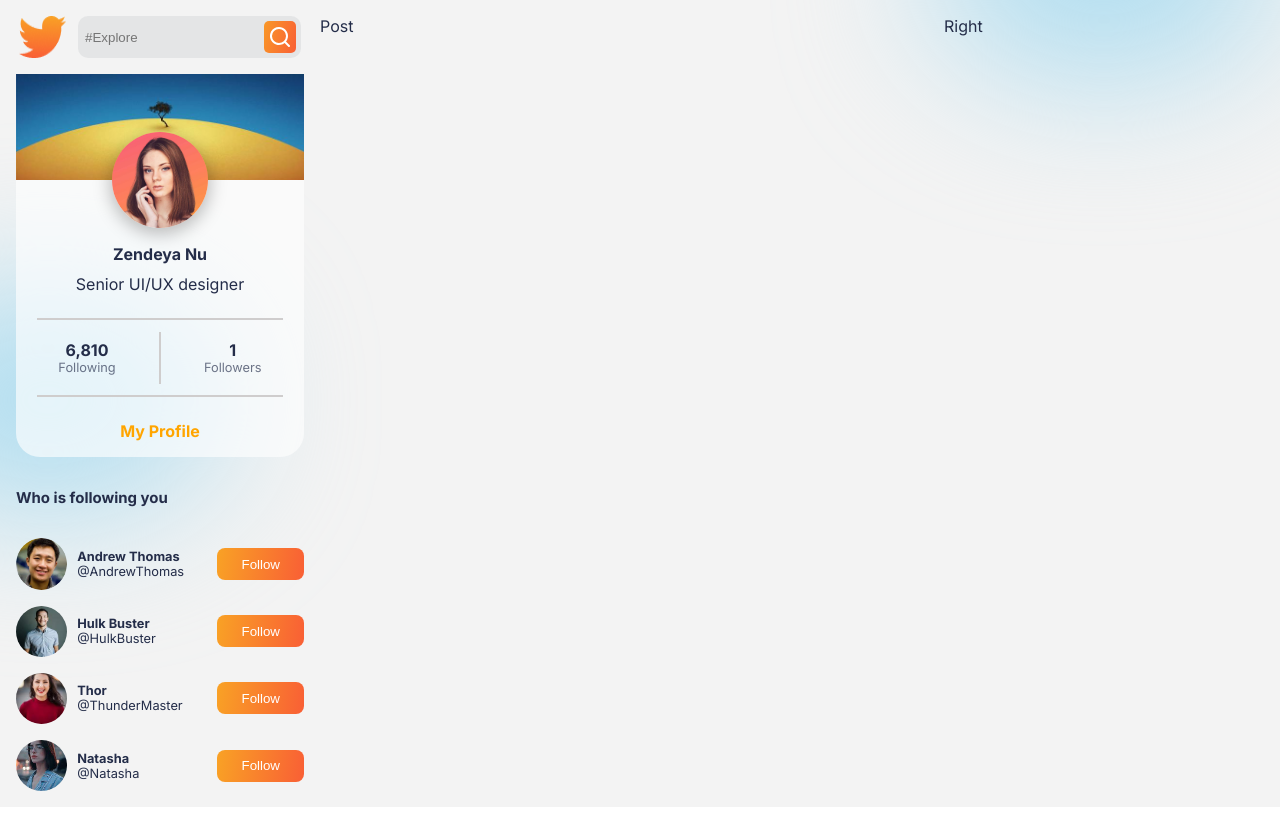
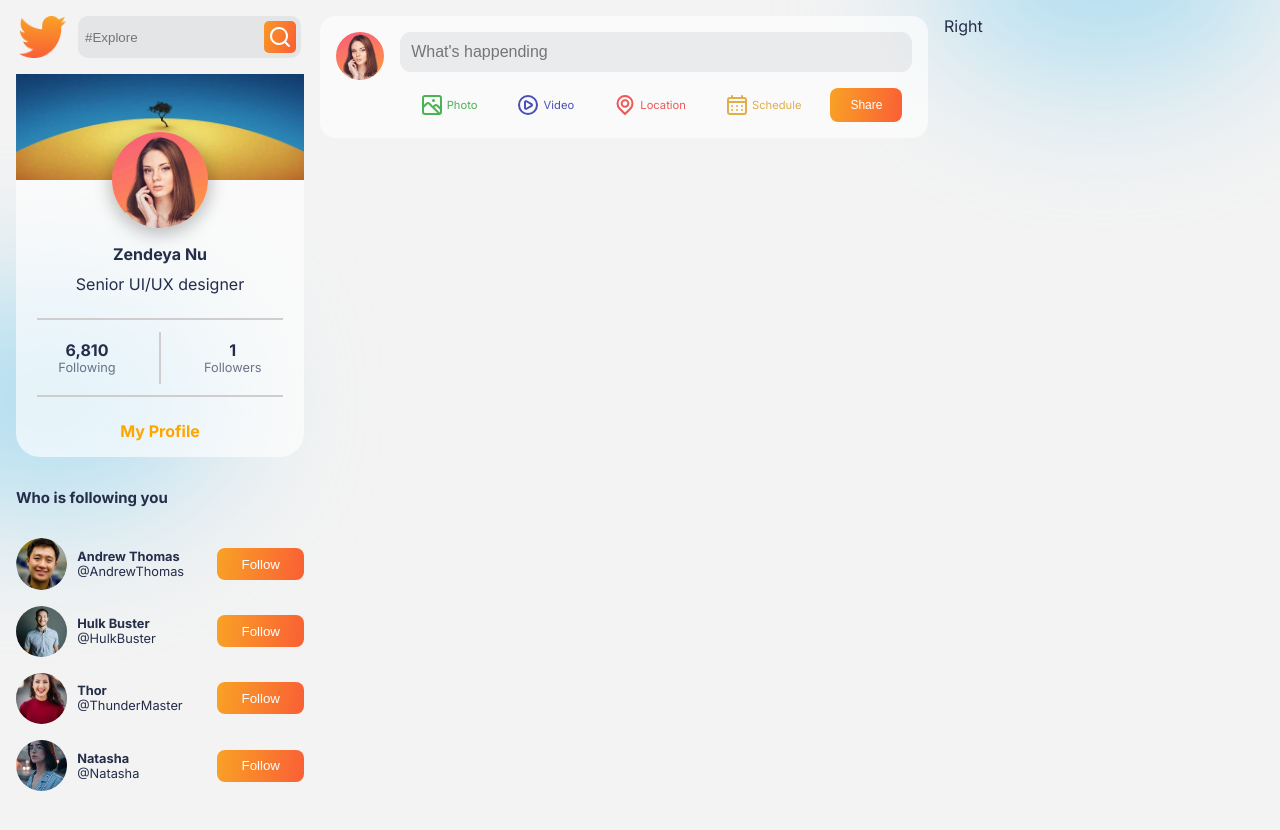
Before and after one commit to ConnectWithNoor/connectbook, a React (Create React App) app: page / in a window 1280 px wide. Before the commit the page ends 807 px from the top, so only its background shows below. Built offline with nearby package versions, Linux system fonts and the light colour scheme.

Commit message:
PostShare component

```diff
--- /dev/null
+++ b/src/components/PostShare/PostShare.css
@@ -0,0 +1,70 @@
+.postShare {
+  display: flex;
+  gap: 1rem;
+  background-color: var(--cardColor);
+  padding: 1rem;
+  border-radius: 1rem;
+}
+
+.postShare > img {
+  border-radius: 50%;
+  width: 3rem;
+  height: 3rem;
+}
+
+.inputDiv {
+  display: flex;
+  flex-direction: column;
+  width: 90%;
+  gap: 1rem;
+}
+
+.inputDiv > input {
+  background-color: var(--inputColor);
+  border-radius: 0.7rem;
+  padding: 0.7rem;
+  font-size: 1rem;
+  border: none;
+  outline: none;
+}
+
+.postOptions {
+  display: flex;
+  justify-content: space-around;
+}
+
+.option {
+  display: flex;
+  align-items: center;
+  gap: 0.2rem;
+  justify-content: center;
+  font-size: 0.7rem;
+  padding: 5px 10px;
+  border-radius: 10px;
+}
+
+.option:hover {
+  cursor: pointer;
+}
+
+.ps-button {
+  padding: 5px 20px;
+  font-size: 0.75rem;
+}
+
+.previewImage {
+  position: relative;
+}
+
+.previewImage > svg {
+  position: absolute;
+  right: 1rem;
+  top: 0.5rem;
+  cursor: pointer;
+}
+
+.previewImage > img {
+  width: 100%;
+  max-height: 20rem;
+  object-fit: cover;
+}
--- /dev/null
+++ b/src/components/PostShare/PostShare.jsx
@@ -0,0 +1,73 @@
+import { useState, useRef } from 'react';
+import './PostShare.css';
+
+import {
+  UilScenery,
+  UilPlayCircle,
+  UilLocationPoint,
+  UilSchedule,
+  UilTimes,
+} from '@iconscout/react-unicons';
+
+const PostShare = () => {
+  const [image, setImage] = useState(null);
+  const imageRef = useRef();
+
+  const imageChange = (e) => {
+    if (e.target.files && e.target.files[0]) {
+      const img = e.target.files[0];
+      setImage({ image: URL.createObjectURL(img) });
+    }
+  };
+
+  return (
+    <div className='postShare'>
+      <img src={require('../../img/profileImg.jpg')} alt='profile-img' />
+      <div className='inputDiv'>
+        <input type='text' placeholder="What's happending" />
+        <div className='postOptions'>
+          <div
+            className='option'
+            onClick={() => imageRef.current.click()}
+            style={{ color: 'var(--photo)' }}
+          >
+            <UilScenery />
+            Photo
+          </div>
+
+          <div className='option' style={{ color: 'var(--video)' }}>
+            <UilPlayCircle />
+            Video
+          </div>
+
+          <div className='option' style={{ color: 'var(--location)' }}>
+            <UilLocationPoint />
+            Location
+          </div>
+
+          <div className='option' style={{ color: 'var(--shedule)' }}>
+            <UilSchedule />
+            Schedule
+          </div>
+          <button className='button ps-button'>Share</button>
+          <div style={{ display: 'none' }}>
+            <input
+              type='file'
+              name='myImage'
+              onChange={imageChange}
+              ref={imageRef}
+            />
+          </div>
+        </div>
+        {image && (
+          <div className='previewImage'>
+            <UilTimes onClick={() => setImage(null)} />
+            <img src={image.image} alt='upload-img' />
+          </div>
+        )}
+      </div>
+    </div>
+  );
+};
+
+export default PostShare;
--- /dev/null
+++ b/src/components/PostSide/PostSide.css
@@ -0,0 +1,8 @@
+.postSide {
+  display: flex;
+  flex-direction: column;
+  gap: 1rem;
+  height: 100vh;
+  min-height: 100vh;
+  overflow: auto;
+}
--- /dev/null
+++ b/src/components/PostSide/PostSide.jsx
@@ -0,0 +1,12 @@
+import PostShare from '../PostShare/PostShare';
+import './PostSide.css';
+
+const PostSide = () => {
+  return (
+    <div className='postSide'>
+      <PostShare />
+    </div>
+  );
+};
+
+export default PostSide;
--- a/src/pages/Home/Home.jsx
+++ b/src/pages/Home/Home.jsx
@@ -1,3 +1,4 @@
+import PostSide from '../../components/PostSide/PostSide';
 import ProfileSide from '../../components/ProfileSide/ProfileSide';
 import './Home.css';
 
@@ -7,7 +8,9 @@
       <div className='profileSide'>
         <ProfileSide />
       </div>
-      <div className='postSide'>Post</div>
+      <div className='postSide'>
+        <PostSide />
+      </div>
       <div className='rightSide'>Right</div>
     </div>
   );
```
